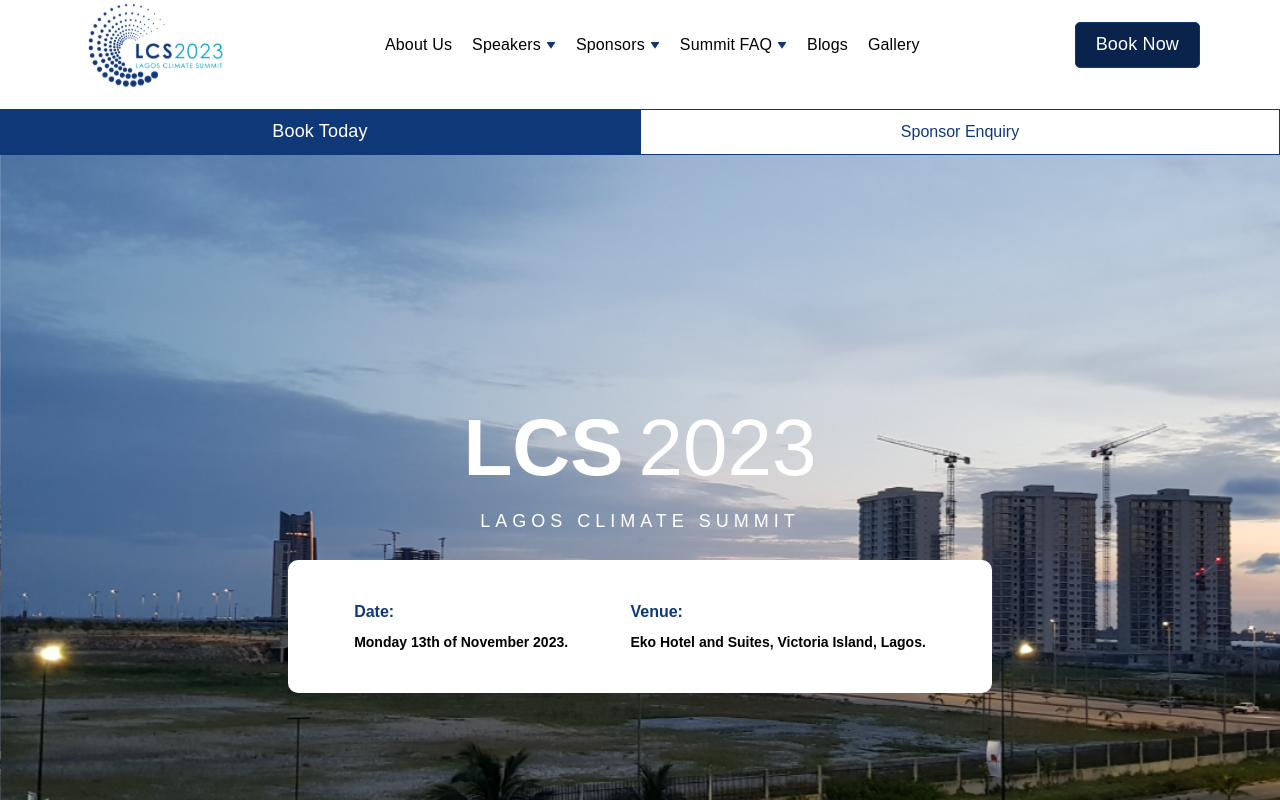
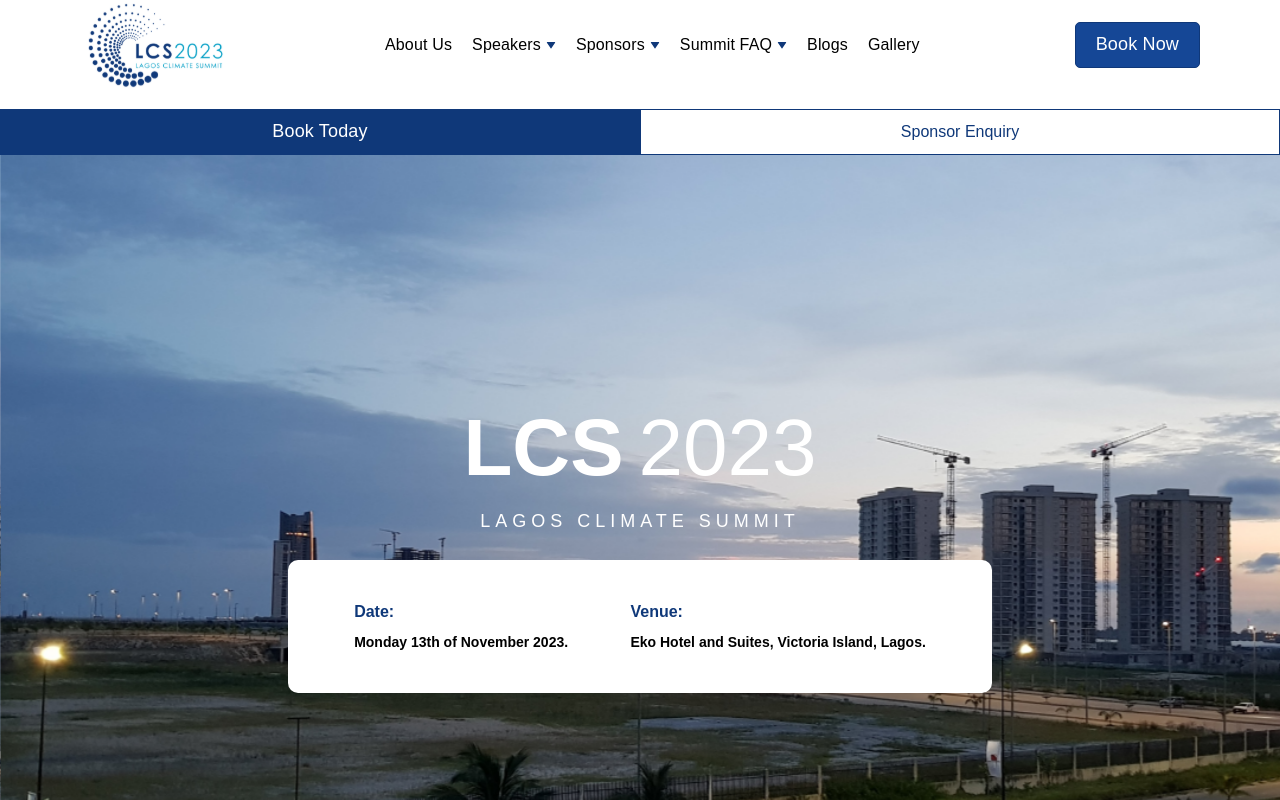
Before and after one commit to thomasAmara/Lagos-Economic-Summit, a React (Create React App) app: page / in a window 1280 px wide. In both pictures the pointer is over the button "Book Now". Shown: the top 800 px of the page. Built offline with nearby package versions, Linux system fonts and the light colour scheme.

Commit message:
Hover color for button

```diff
--- a/src/Components/Navbar/Navbar.css
+++ b/src/Components/Navbar/Navbar.css
@@ -52,7 +52,7 @@ a:hover {
 }
 
 .book-now button:hover {
-  background-color: #09234c;
+  background-color: #154796;
   color: #0f3879;
   border: 1px solid #0f3879;
 }
```
